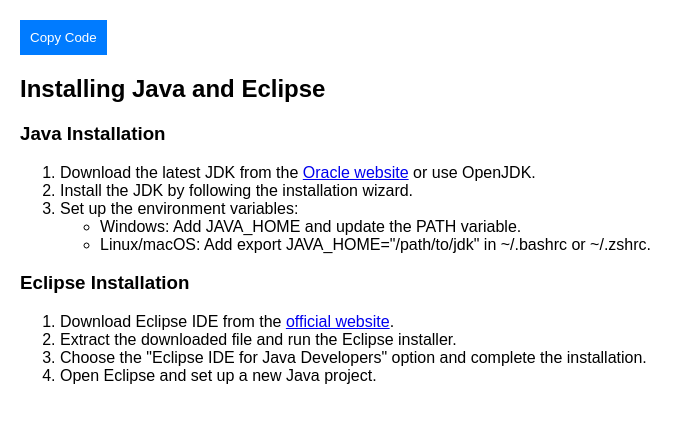
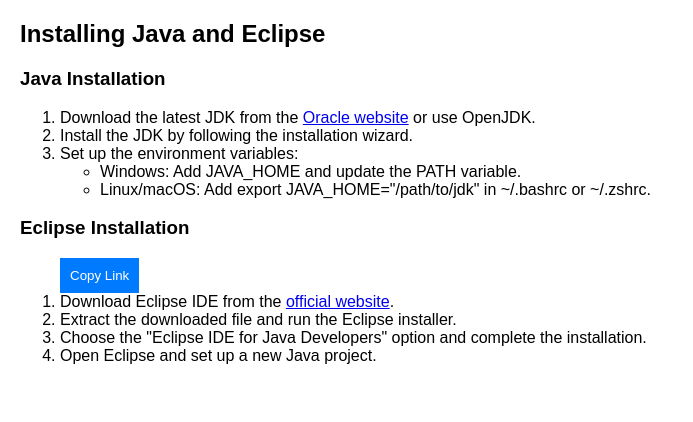
Before and after one commit to jithinkris/Test, a plain HTML site: page one.html in a window 1280 px wide. Shown: the whole page, without its empty margins (0-693 px from the left). Drawn offline with Linux system fonts and the light colour scheme.

Commit message:
Update one.html

```diff
--- a/one.html
+++ b/one.html
@@ -20,7 +20,6 @@
     </script>
 </head>
 <body>
-    <button onclick="copyCode()">Copy Code</button>
     <pre id="code" class="copy-container">
 import javax.swing.*;
 import java.awt.*;
@@ -97,6 +96,8 @@
 
     <h3>Eclipse Installation</h3>
     <ol>
+            <button onclick="copyCode()">Copy Link</button>
+
         <li>Download Eclipse IDE from the <a href="https://www.eclipse.org/downloads/" target="_blank">official website</a>.</li>
         <li>Extract the downloaded file and run the Eclipse installer.</li>
         <li>Choose the "Eclipse IDE for Java Developers" option and complete the installation.</li>
```
